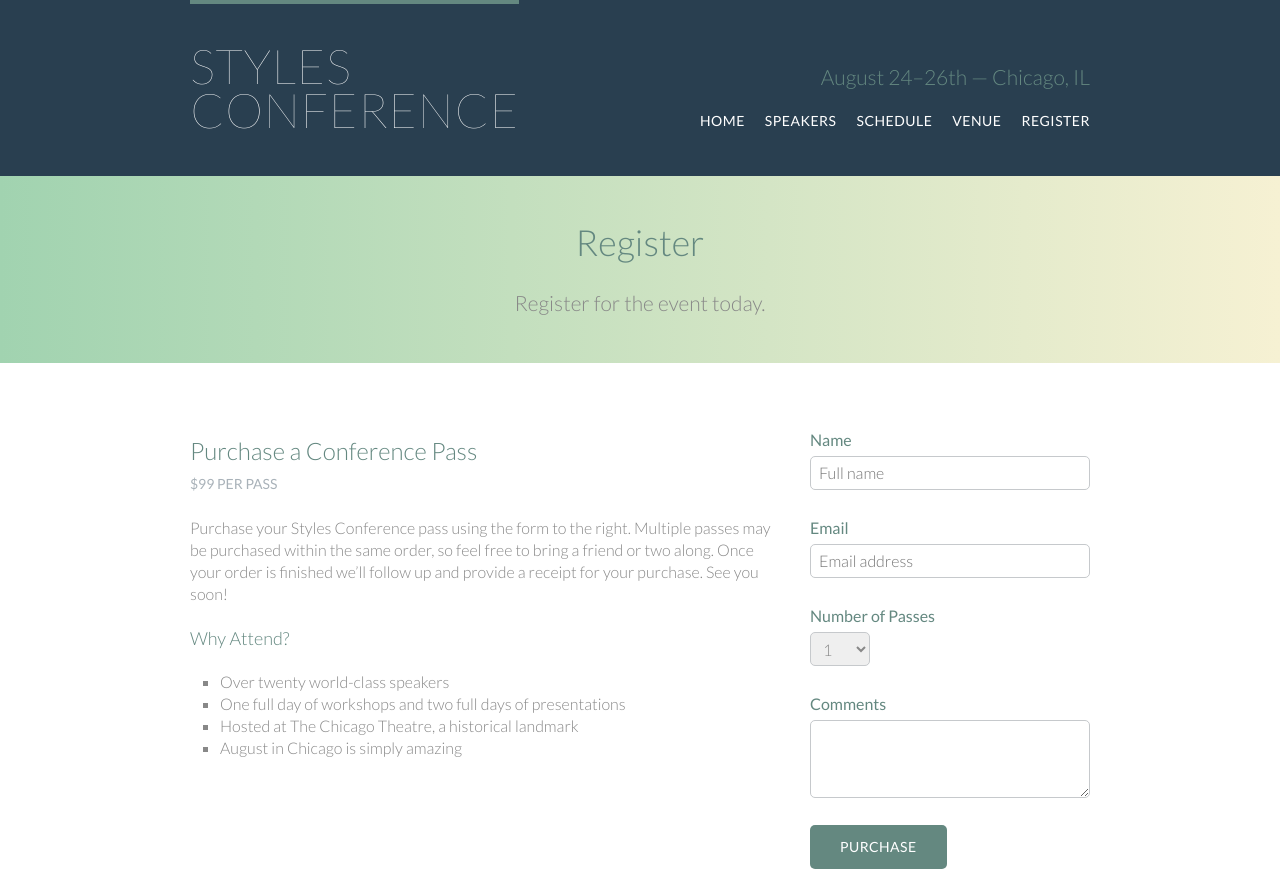
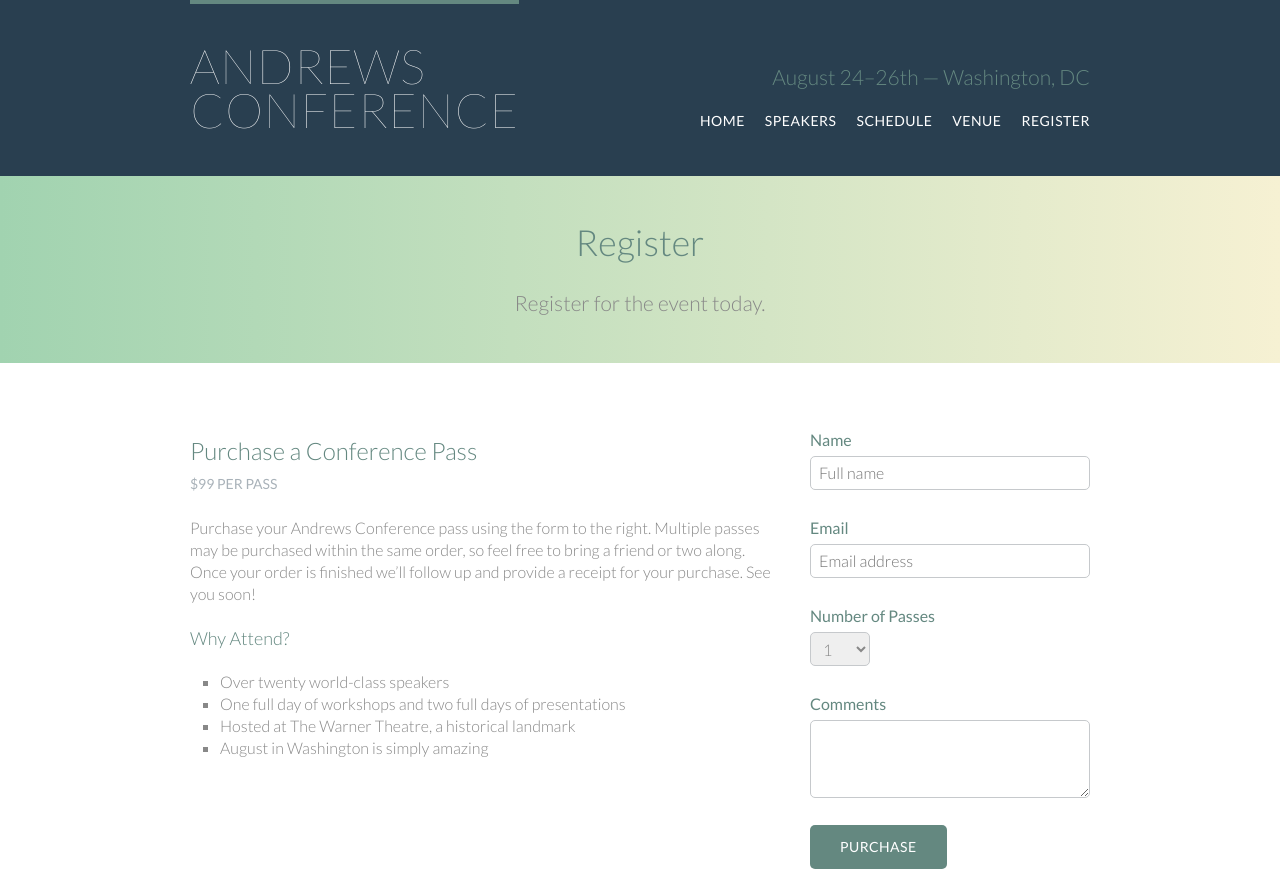
Before and after one commit to mdken/conference-site, a plain HTML site: page register.html in a window 1280 px wide. Shown: the top 894 px of the page. Drawn offline with Linux system fonts and the light colour scheme.

Commit message:
finalize

```diff
--- a/register.html
+++ b/register.html
@@ -5,16 +5,16 @@
 	<link rel="stylesheet" type="text/css" href="assets/stylesheets/main.css">
 	<link rel="stylesheet"
   href="http://fonts.googleapis.com/css?family=Lato:100,300,400">
-	<title>Styles Conference</title>
+	<title>Andrews Conference</title>
 </head>
 <body>
 	<header class="primary-header container group">
 
 			<h1 class="logo">
-				<a  href="index.html">Styles <br/> Conference</a>
+				<a  href="index.html">Andrews <br/> Conference</a>
 			</h1>
 
-		<h3 class="tagline">August 24&ndash;26th &mdash; Chicago, IL</h3>
+		<h3 class="tagline">August 24&ndash;26th &mdash; Washington, DC</h3>
 		<nav class="nav primary-nav">
 			<ul>
     		<li><a href="index.html">Home</a></li><!--
@@ -38,15 +38,15 @@
       <h2>Purchase a Conference Pass</h2>
   <h5>$99 per Pass</h5>
 
-  <p>Purchase your Styles Conference pass using the form to the right. Multiple passes may be purchased within the same order, so feel free to bring a friend or two along. Once your order is finished we&#8217;ll follow up and provide a receipt for your purchase. See you soon!</p>
+  <p>Purchase your Andrews Conference pass using the form to the right. Multiple passes may be purchased within the same order, so feel free to bring a friend or two along. Once your order is finished we&#8217;ll follow up and provide a receipt for your purchase. See you soon!</p>
 
   <h4>Why Attend?</h4>
 
   <ul class="why-attend">
   <li>Over twenty world-class speakers</li>
     <li>One full day of workshops and two full days of presentations</li>
-    <li>Hosted at The Chicago Theatre, a historical landmark</li>
-    <li>August in Chicago is simply amazing</li>
+    <li>Hosted at The Warner Theatre, a historical landmark</li>
+    <li>August in Washington is simply amazing</li>
   </ul>
     		</section><!--
 
```
Also changed, not shown: index.html (+3 -3 lines), schedule.html (+2 -2 lines), speakers.html (+4 -4 lines).
